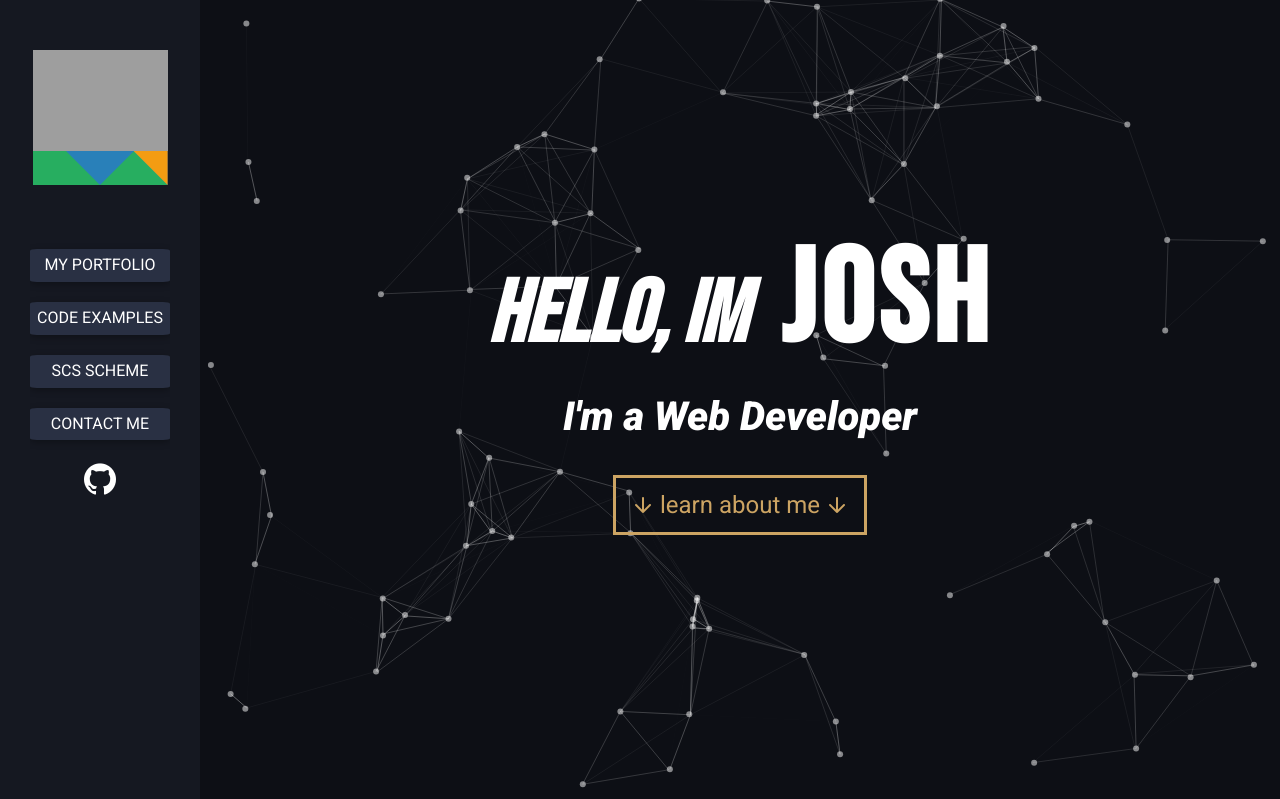
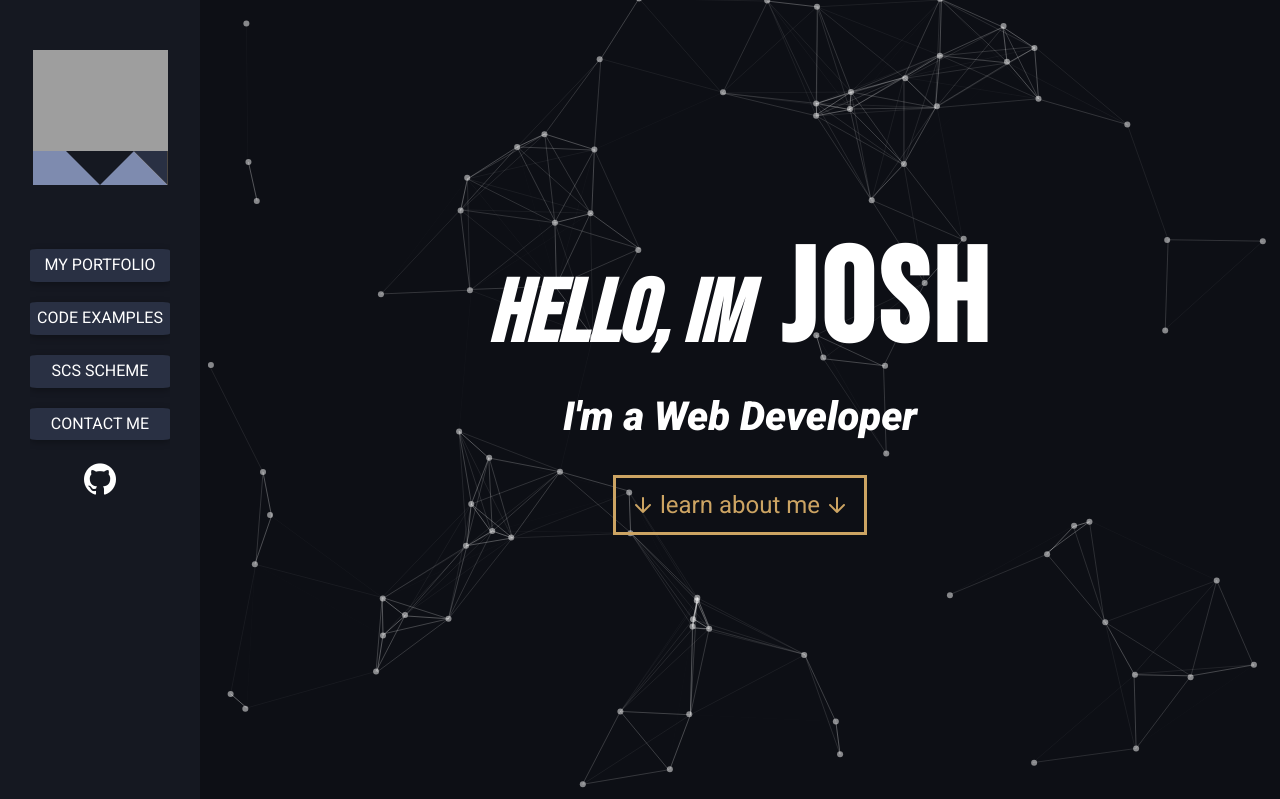
Before and after one commit to JoshR95/portfolioJR95, a PHP site: page / in a window 1280 px wide. Shown: the top 799 px of the page. Run offline with PHP 8.4, Linux system fonts and the light colour scheme; some web fonts are replaced; grey boxes are pictures that could not be loaded.

```diff
--- a/css/application.css
+++ b/css/application.css
@@ -321,35 +321,35 @@ nav {
 .nav-initials .shape-1 {
   top: 0;
   left: 0;
-  background: #fff;
+  background: #cca463;
   -webkit-clip-path: polygon(0 0, 100% 0, 0 100%);
           clip-path: polygon(0 0, 100% 0, 0 100%);
 }
 .nav-initials .shape-2 {
   top: 0;
   left: 0;
-  background: #888;
+  background: #cca463;
   -webkit-clip-path: polygon(100% 0, 100% 100%, 0 100%);
           clip-path: polygon(100% 0, 100% 100%, 0 100%);
 }
 .nav-initials .shape-3 {
   top: 0;
   left: 0;
-  background: #f39c12;
+  background: #293043;
   -webkit-clip-path: polygon(100% 0, 100% 100%, 0 0);
           clip-path: polygon(100% 0, 100% 100%, 0 0);
 }
 .nav-initials .shape-4 {
   top: 0;
   left: 0;
-  background: #27ae60;
+  background: #7e8baf;
   -webkit-clip-path: polygon(0 0, 0 100%, 100% 100%);
           clip-path: polygon(0 0, 0 100%, 100% 100%);
 }
 .nav-initials .shape-5 {
   top: 0;
   left: 0;
-  background: #2980b9;
+  background: #151821;
   -webkit-clip-path: polygon(50% 0, 100% 50%, 50% 100%, 0 50%);
           clip-path: polygon(50% 0, 100% 50%, 50% 100%, 0 50%);
 }
--- a/includes/nav_home.php
+++ b/includes/nav_home.php
@@ -8,6 +8,7 @@
         <span class="shape shape-3"></span>
         <span class="shape shape-4"></span>
         <span class="shape shape-5"></span>
+        <span class="shape shape-6"></span>
       </a>
     </div>
 
--- a/scss/layout/_nav.scss
+++ b/scss/layout/_nav.scss
@@ -56,27 +56,27 @@ nav{
 
       .shape-1 { // top-left triangle
         top: 0; left: 0;
-        background: #fff;
+        background: $primary-color;
         clip-path: polygon(0 0, 100% 0, 0 100%);
       }
       .shape-2 { // bottom-right triangle
         top: 0; left: 0;
-        background: #888;
+        background: $primary-color;
         clip-path: polygon(100% 0, 100% 100%, 0 100%);
       }
       .shape-3 { // top-right triangle
         top: 0; left: 0;
-        background: #f39c12;
+        background: $third-color;
         clip-path: polygon(100% 0, 100% 100%, 0 0);
       }
       .shape-4 { // bottom-left triangle
         top: 0; left: 0;
-        background: #27ae60;
+        background: $second-color-light;
         clip-path: polygon(0 0, 0 100%, 100% 100%);
       }
       .shape-5 { // diamond in the center
         top: 0; left: 0;
-        background: #2980b9;
+        background: $fourth-color;
         clip-path: polygon(50% 0, 100% 50%, 50% 100%, 0 50%);
       }
 
```
Also changed, not shown: 1 other file.
